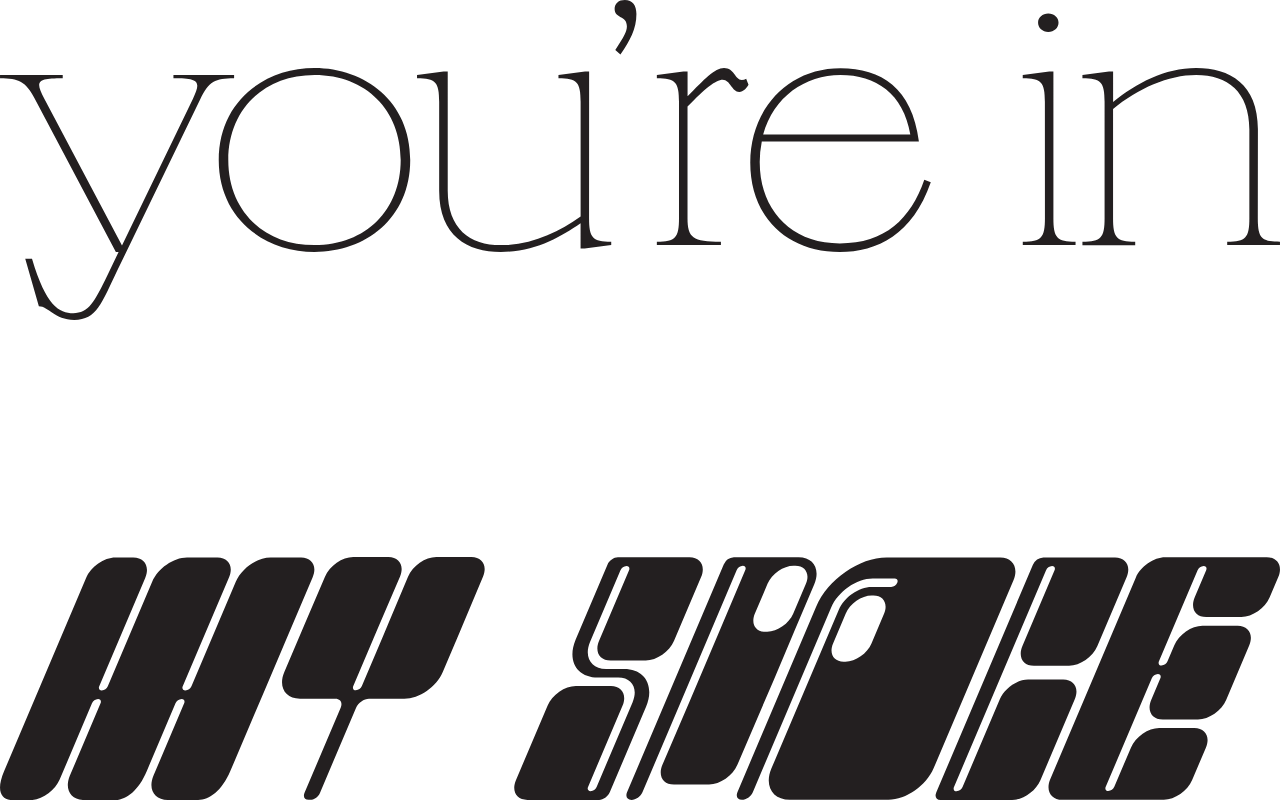
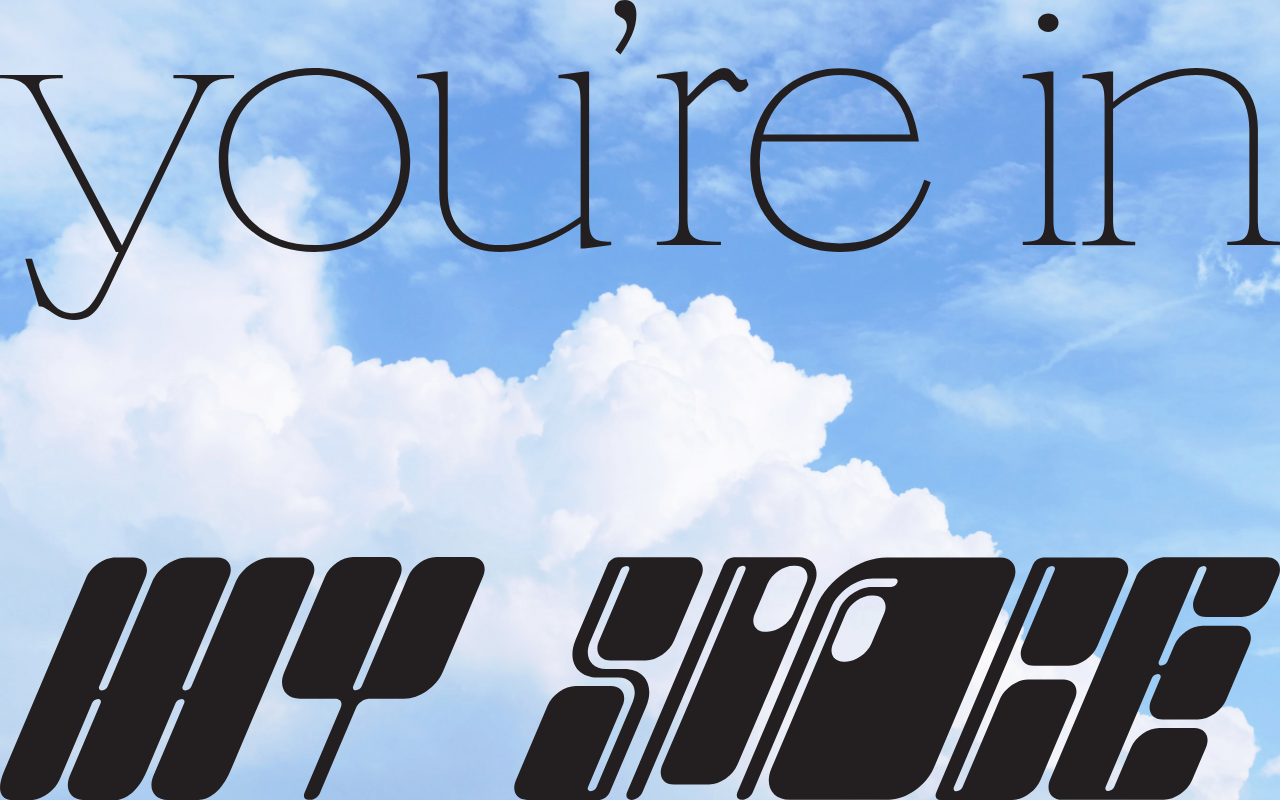
Before and after one commit to OrangeCatDisco/orangecatdisco.github.io, a plain HTML site: page index.html in a window 1280 px wide. Drawn offline with Linux system fonts and the light colour scheme.

Commit message:
Update main.css

```diff
--- a/main.css
+++ b/main.css
@@ -1,5 +1,5 @@
 html {
-    background: url('bg.jpeg') no-repeat center center fixed;
+    background: url('images/bg.jpeg') no-repeat center center fixed;
     -webkit-background-size: cover;
     -moz-background-size: cover;
     -o-background-size: cover;
```
